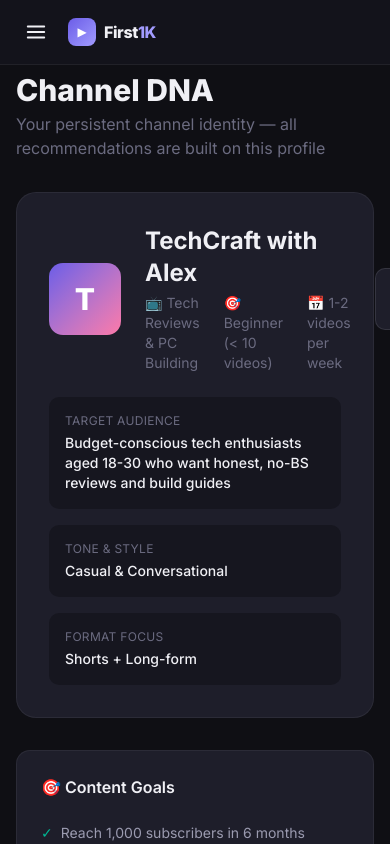
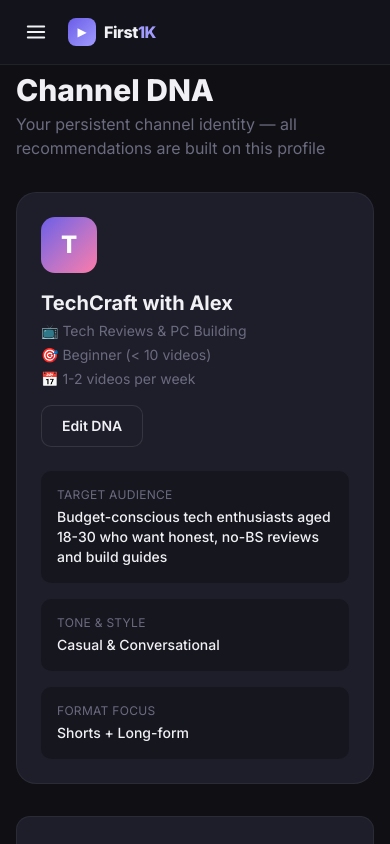
Before and after one commit to jawhnz/first1k-app, a Next.js app: page /channel-dna in a window 390 px wide. Built offline with nearby package versions, Linux system fonts and the light colour scheme.

Commit message:
fix: channel DNA profile header wrapping and edit button visibility on mobile

```diff
--- a/src/app/channel-dna/page.tsx
+++ b/src/app/channel-dna/page.tsx
@@ -28,14 +28,14 @@ function DnaProfile({ dna, onEdit }: { dna: ChannelDNA; onEdit: () => void }) {
       </div>
 
       {/* Profile Card */}
-      <Card className="!rounded-[20px] !p-8 mb-8">
-        <div className="flex items-center gap-6 mb-6">
-          <div className="w-[72px] h-[72px] rounded-[14px] bg-gradient-to-br from-[var(--color-primary)] to-[var(--color-pink)] flex items-center justify-center text-3xl font-extrabold text-white shrink-0">
+      <Card className="!rounded-[20px] !p-6 sm:!p-8 mb-8">
+        <div className="flex flex-col sm:flex-row sm:items-center gap-4 sm:gap-6 mb-6">
+          <div className="w-[56px] h-[56px] sm:w-[72px] sm:h-[72px] rounded-[14px] bg-gradient-to-br from-[var(--color-primary)] to-[var(--color-pink)] flex items-center justify-center text-2xl sm:text-3xl font-extrabold text-white shrink-0">
             {dna.channelName[0]}
           </div>
-          <div className="flex-1">
-            <h2 className="text-2xl font-bold">{dna.channelName}</h2>
-            <div className="flex gap-6 text-sm text-[var(--color-text-muted)] mt-1">
+          <div className="flex-1 min-w-0">
+            <h2 className="text-xl sm:text-2xl font-bold truncate">{dna.channelName}</h2>
+            <div className="flex flex-wrap gap-x-4 gap-y-1 text-sm text-[var(--color-text-muted)] mt-1">
               <span>📺 {dna.niche}</span>
               <span>🎯 {dna.experienceLevel}</span>
               <span>📅 {dna.uploadFrequency}</span>
@@ -43,7 +43,7 @@ function DnaProfile({ dna, onEdit }: { dna: ChannelDNA; onEdit: () => void }) {
           </div>
           <button
             onClick={onEdit}
-            className="px-5 py-2.5 bg-[var(--color-bg-card)] border border-[var(--color-border-light)] rounded-[10px] text-sm font-semibold hover:border-[var(--color-primary)] transition-all"
+            className="self-start sm:self-center shrink-0 px-5 py-2.5 bg-[var(--color-bg-card)] border border-[var(--color-border-light)] rounded-[10px] text-sm font-semibold hover:border-[var(--color-primary)] transition-all"
           >
             Edit DNA
           </button>
```
